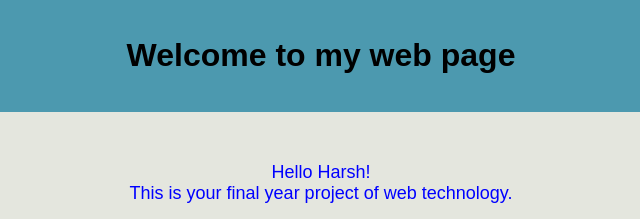
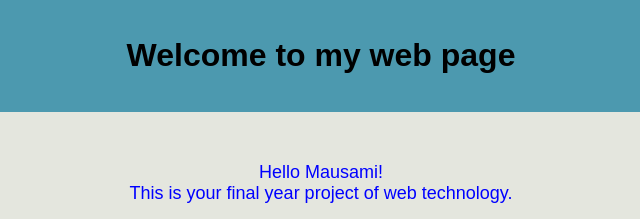
Before and after one commit to mausamisingh-12/Website, a plain HTML site: page index.html in a window 1280 px wide. Shown: the top 219 px of the page, 319-959 px from the left. Drawn offline with Linux system fonts and the light colour scheme.

Commit message:
index.html

```diff
--- a/index.html
+++ b/index.html
@@ -12,7 +12,7 @@
         <h1> Welcome to my web page</h1>
     </header>
     <main>
-        <p id="greet">Hello Harsh! <br> This is your final year project of web technology.</p>
+        <p id="greet">Hello Mausami! <br> This is your final year project of web technology.</p>
         <button id="but">Change text</button>
     </main>
    <footer><p>&copy; This is my web Page Using HTML CSS and javascript</p></footer>
```
